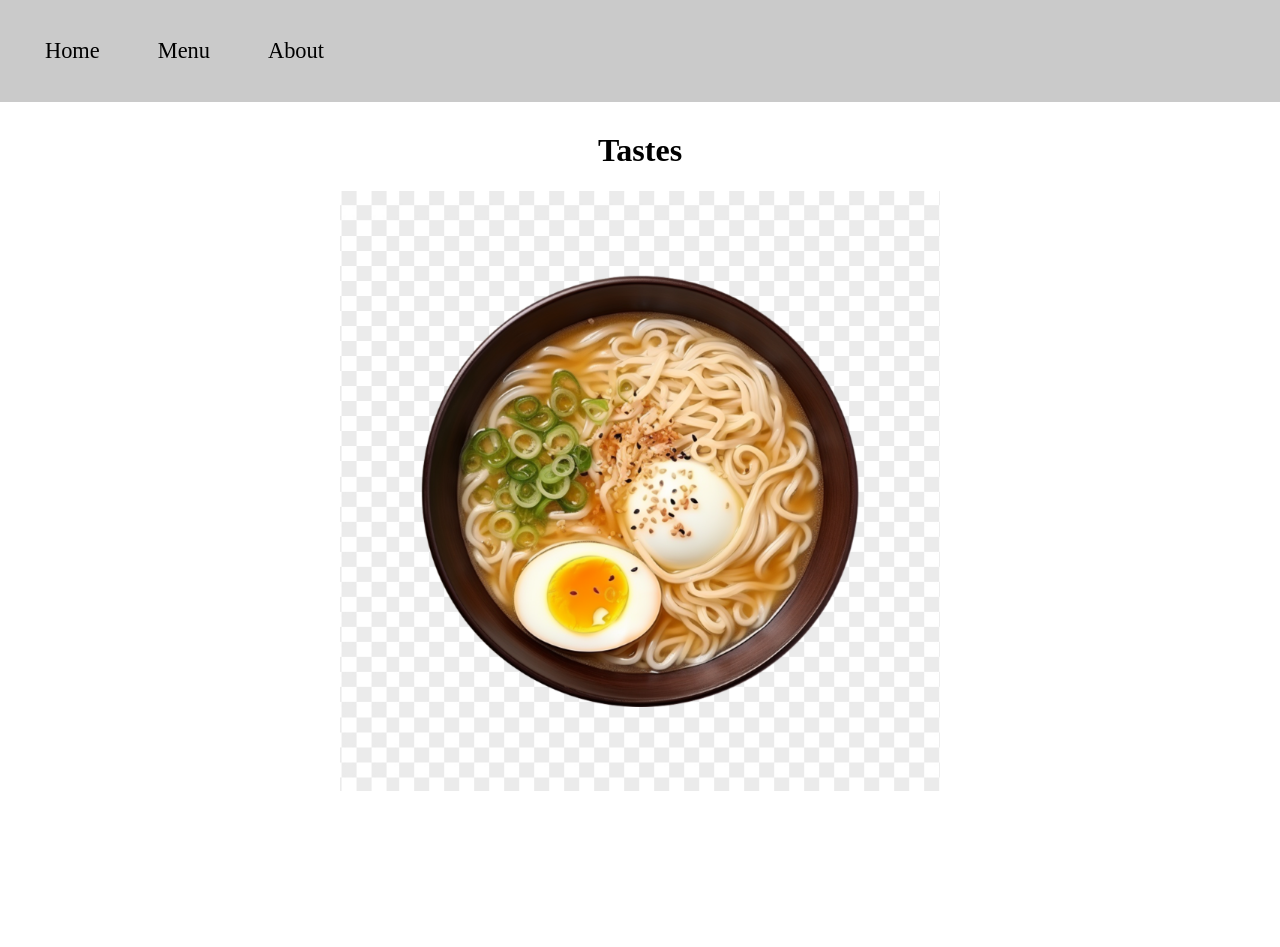
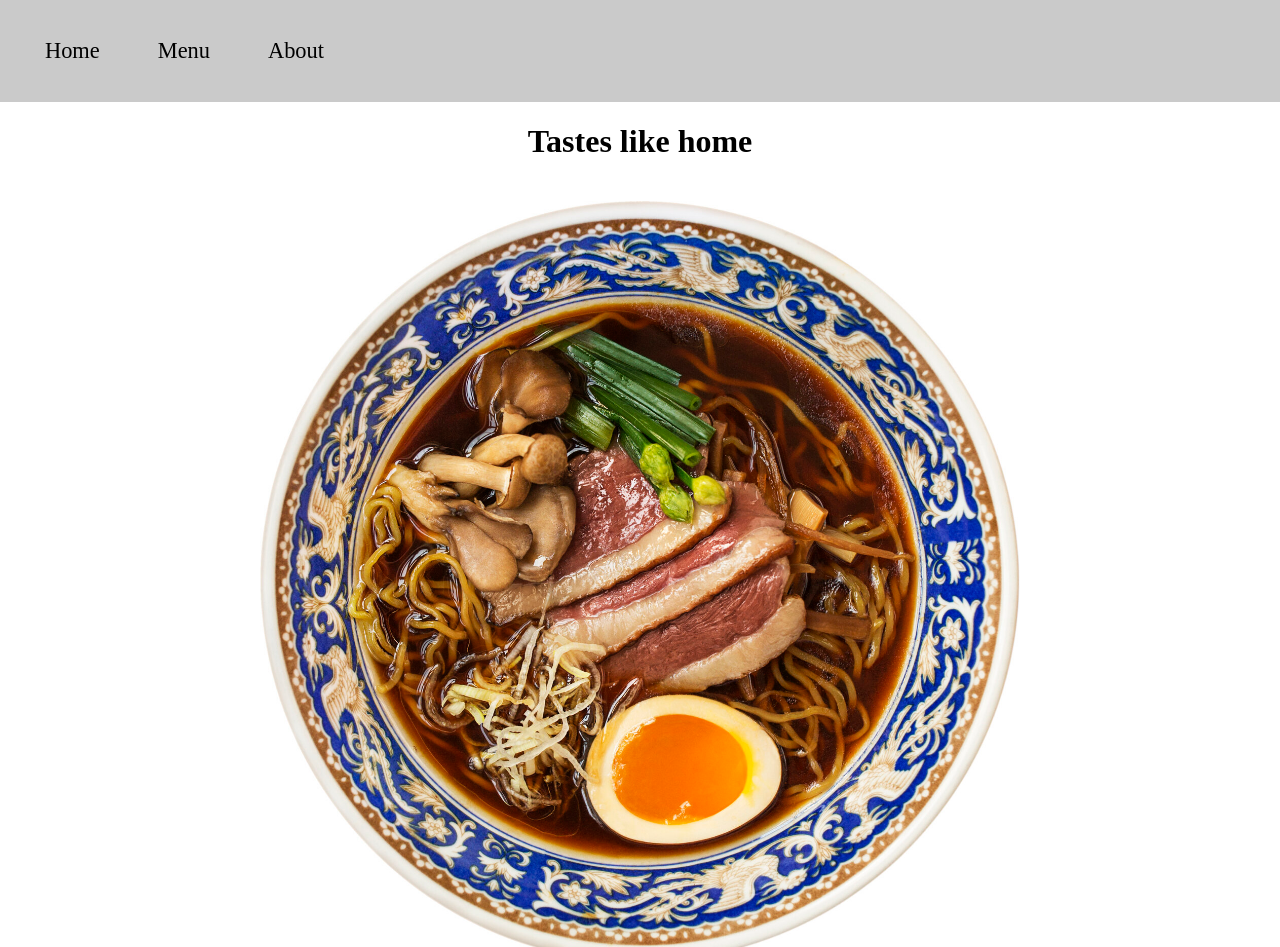
Before and after one commit to Dracozure/restaurant-page, a website built with webpack: page src/template.html in a window 1280 px wide. Shown: the top 947 px of the page. Before the commit the page ends 800 px from the top, so only its background shows below. Built offline with nearby package versions, Linux system fonts and the light colour scheme.

Commit message:
Add intro transition text

```diff
--- /dev/null
+++ b/src/home.js
@@ -0,0 +1,19 @@
+(function() {
+    const introWords = ['like home', 'WOW', 'just right', 'amazing', 'nostalgic'];
+    let introWordIndex = 0;
+    const introSpan = document.querySelector('span.intro-word');
+
+    introSpan.textContent = introWords[0];
+    introSpan.style.transition = '120ms ease-in-out';
+
+    introSpan.addEventListener('click', () => {
+        let nextIndex = ++introWordIndex;
+
+        if (nextIndex === introWords.length) {
+            nextIndex = 0;
+            introWordIndex = 0;
+        }
+
+        introSpan.textContent = introWords[nextIndex];
+    });
+})();
--- a/src/index.js
+++ b/src/index.js
@@ -1 +1,4 @@
 import './styles.css';
+import './about.js';
+import './menu.js';
+import './home.js';
--- a/src/styles.css
+++ b/src/styles.css
@@ -50,6 +50,10 @@ nav button:hover {
 
 /* Home Content */
 
+.intro h1 {
+    user-select: none;
+}
+
 .home-content {
     display: flex;
     height: 100%;
@@ -60,5 +64,6 @@ nav button:hover {
 }
 
 .home-content img {
-    width: min(600px, 100%);
+    width: min(800px, 100%);
+    padding: 20px;
 }
--- a/src/template.html
+++ b/src/template.html
@@ -16,10 +16,9 @@
     <div id="content">
         <div class="home-content">
             <div class="intro">
-                <h1>Tastes</h1>
-                <span class="intro-word"></span>
+                <h1>Tastes <span class="intro-word"></span></h1>
             </div>
-            <img src="./ramen-bowl.png" class="ramen-bowl" alt="Seafood ramen bowl">
+            <img src="./img/ramen-bowl.jpeg" class="ramen-bowl" alt="Seafood ramen bowl">
         </div>
     </div>
 </body>
```
Also changed, not shown: src/about.js (added), src/img/ramen-bowl.jpeg (added), src/menu.js (added), src/ramen-bowl.png (deleted).
